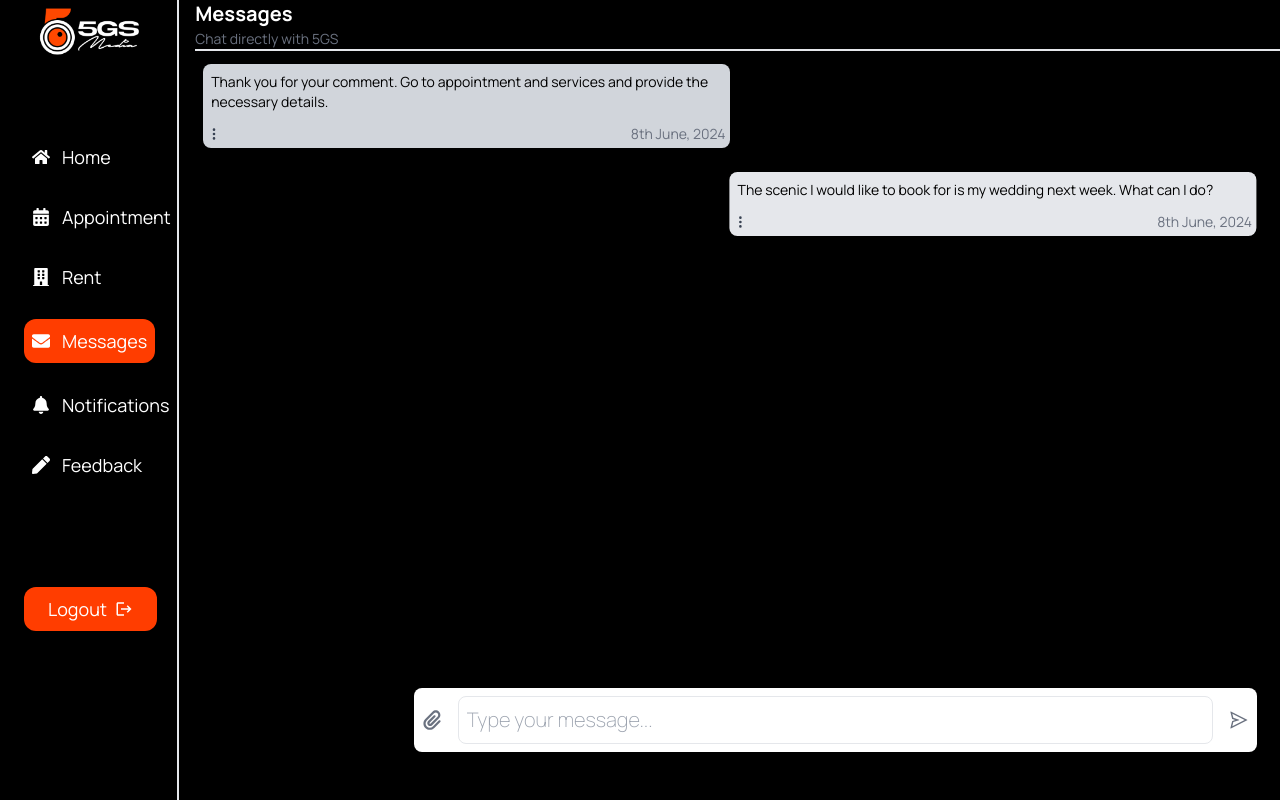
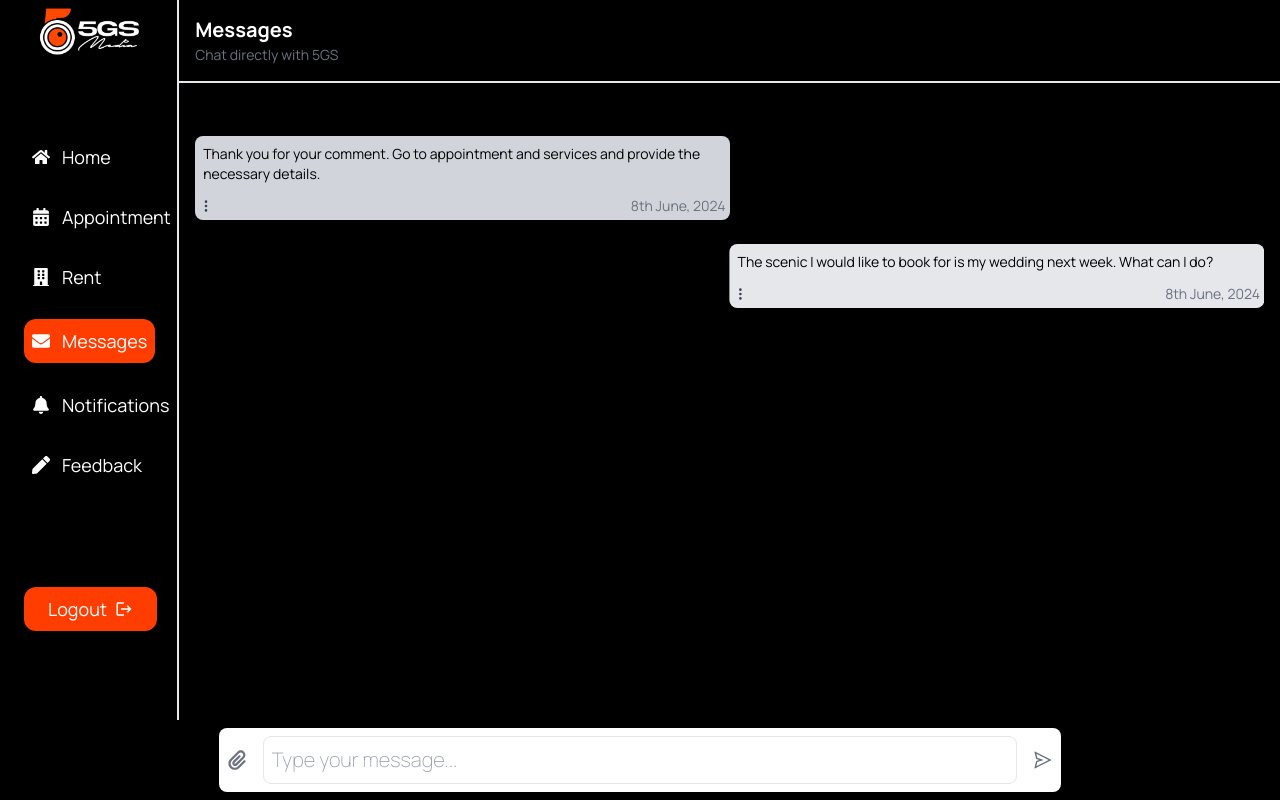
Before and after one commit to AboloreDev/5gs, a Next.js app: page /dashboard/messages in a window 1280 px wide. Built offline with nearby package versions, Linux system fonts and the light colour scheme.

Commit message:
Initial Commit

```diff
--- a/src/app/dashboard/messages/page.js
+++ b/src/app/dashboard/messages/page.js
@@ -11,9 +11,10 @@ const Meessages = () => {
     useContext(ClientContext);
 
   return (
-    <div className="p-4 flex gap-4 flex-col min-h-screen">
+    <div className="flex flex-col min-h-screen">
       {/* Header */}
       <div className="border-b-2 fixed top-0 bg-black w-full">
+        <div className="p-4">
           <h1 className="text-xl text-white sm:text-[20px] font-bold">
             Messages
           </h1>
@@ -21,10 +22,13 @@ const Meessages = () => {
             Chat directly with 5GS
           </p>
         </div>
+      </div>
 
+      {/* Main Content */}
+      <div className="flex-1 overflow-hidden bg-black pt-24 pb-16 px-4">
         {/* Messages */}
-      <div className="w-full  bg-black overflow-y-auto h-[700px]">
-        <div className="mt-10 overflow-y-auto p-2 space-y-4">
+        <div className="w-full h-full overflow-y-auto">
+          <div className="mt-10 space-y-4">
             {messages.length === 0 ? (
               <div className="flex justify-center items-center text-center text-gray-500">
                 <p>Start a conversation with 5GS admin</p>
@@ -38,7 +42,10 @@ const Meessages = () => {
             {/* Preview Section */}
             <div className="p-4 flex flex-col text-black items-start space-y-2">
               {previewFiles.map((file, index) => (
-              <div key={index} className="flex flex-col items-center relative">
+                <div
+                  key={index}
+                  className="flex flex-col items-center relative"
+                >
                   <button
                     onClick={() => removeFile(index)}
                     className="absolute top-0 right-0 bg-red-600 text-white px-2 py-1 rounded-full text-sm z-10 hover:bg-red-700"
@@ -64,9 +71,10 @@ const Meessages = () => {
             </div>
           </div>
         </div>
+      </div>
 
-      {/* Centered Message Input */}
-      <div className="w-full bg-black text-black fixed bottom-10 p-2">
+      {/* Message Input */}
+      <div className="fixed bottom-0 left-0 right-0 bg-black text-black p-2 z-40">
         <div className="w-2/3 mx-auto">
           <MessageInput />
         </div>
--- a/src/app/dashboard/notifications/page.js
+++ b/src/app/dashboard/notifications/page.js
@@ -80,7 +80,7 @@ const Notification = () => {
                   unreadNotifications.map((notif, index) => (
                     <div
                       key={index}
-                      className="flex flex-row-reverse px-2 py-2 items-center justify-between gap-5 rounded-lg shadow-md cursor-pointer w-[500px]"
+                      className="flex flex-row-reverse px-2 py-2  text-gray-600 items-center justify-between gap-5 rounded-lg shadow-md cursor-pointer w-[500px]"
                       onClick={() => openNotification(notif)}
                     >
                       <div className="gap-2 w-[600px]">
@@ -226,7 +226,7 @@ const Notification = () => {
       {/* Notification Modal (Small Screens) */}
       {showModal && (
         <div className="fixed inset-0 bg-black bg-opacity-50 flex justify-center items-start lg:hidden">
-          <div className="bg-white w-1/2 h-1/2  p-6 overflow-y-auto mt-40">
+          <div className="bg-white w-[80%] h-[80%]  p-6 overflow-y-auto mt-40">
             <div
               className="text-black flex justify-end items-end mb-20"
               onClick={closeNotification}
```
Lines whose indentation alone changed are shown as unchanged.
